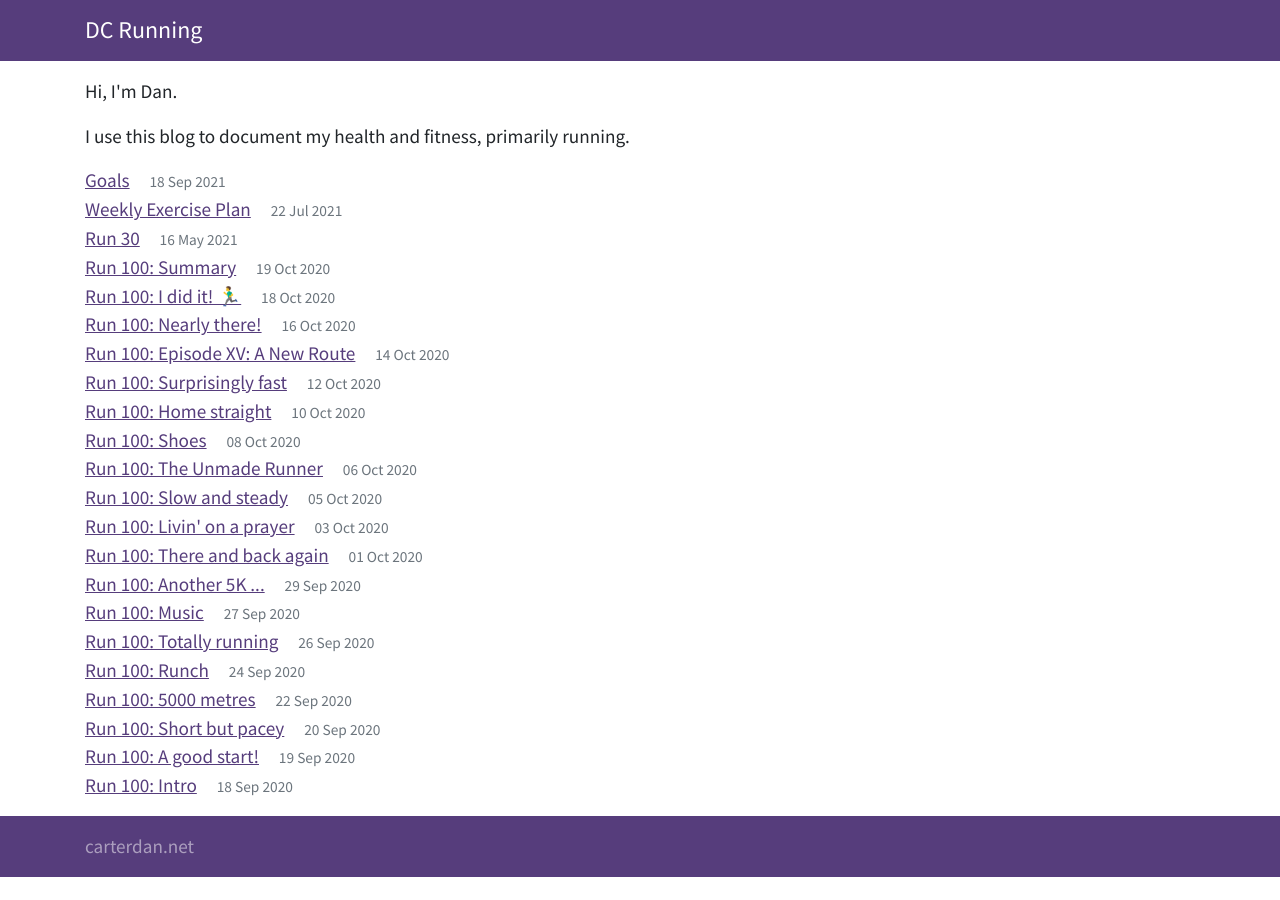
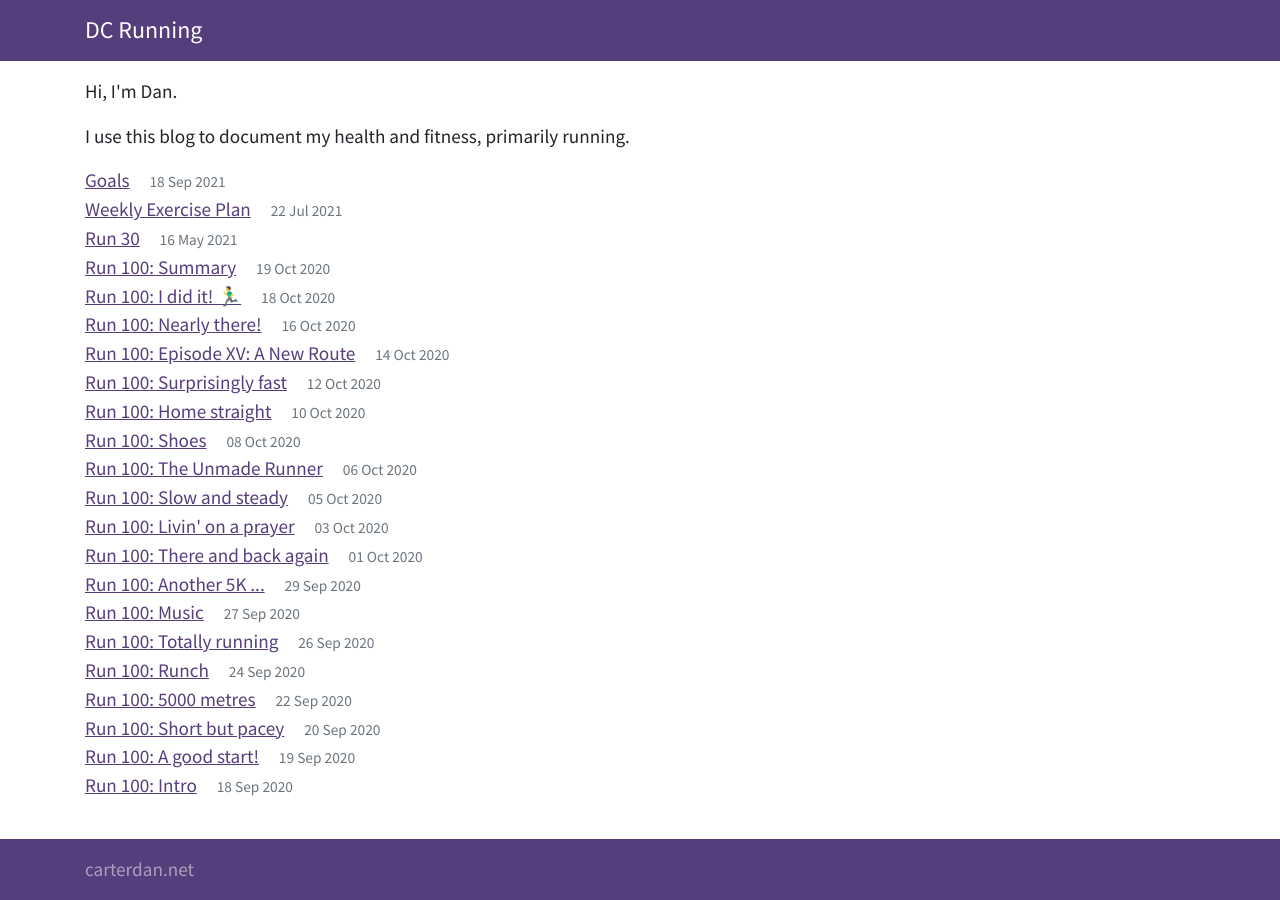
Before and after one commit to djcarter85/running, a Jekyll site: the page built from index.html, in a window 1280 px wide. Built offline with Jekyll 4.4.1, drawn with Linux system fonts in a browser that asks for light colours; nearby versions of some CDN libraries.

Commit message:
Put footer at bottom

```diff
--- a/_includes/footer.html
+++ b/_includes/footer.html
@@ -1,4 +1,5 @@
-<nav class="footer navbar navbar-dark bg-primary mt-3">
+<footer class="footer">
+  <nav class="navbar navbar-dark bg-primary">
     <div class="container">
       <ul class="navbar-nav">
         <li class="nav-item">
@@ -7,3 +8,4 @@
       </ul>
     </div>
   </nav>
+</footer>
--- a/_layouts/default.html
+++ b/_layouts/default.html
@@ -5,7 +5,9 @@
 
 <body>
   {% include header.html %}
-  {{ content }}
+  <main>
+    {{ content }}
+  </main>
   {% include footer.html %}
   {% include scripts.html %}
 </body>
--- /dev/null
+++ b/css/custom/includes/body.scss
@@ -0,0 +1,6 @@
+body {
+  display: flex;
+  flex-direction: column;
+
+  min-height: 100vh;
+}
--- a/css/custom/includes/footer.scss
+++ b/css/custom/includes/footer.scss
@@ -1,3 +1,3 @@
 .footer {
-  clear: both;
+  margin-top: auto;
 }
--- a/css/main.scss
+++ b/css/main.scss
@@ -6,6 +6,7 @@
 
 @import 'custom/includes/archive';
 @import 'custom/includes/banner';
+@import 'custom/includes/body';
 @import 'custom/includes/comments';
 @import 'custom/includes/footer';
 @import 'custom/includes/general';
```
Lines whose indentation alone changed are shown as unchanged.
